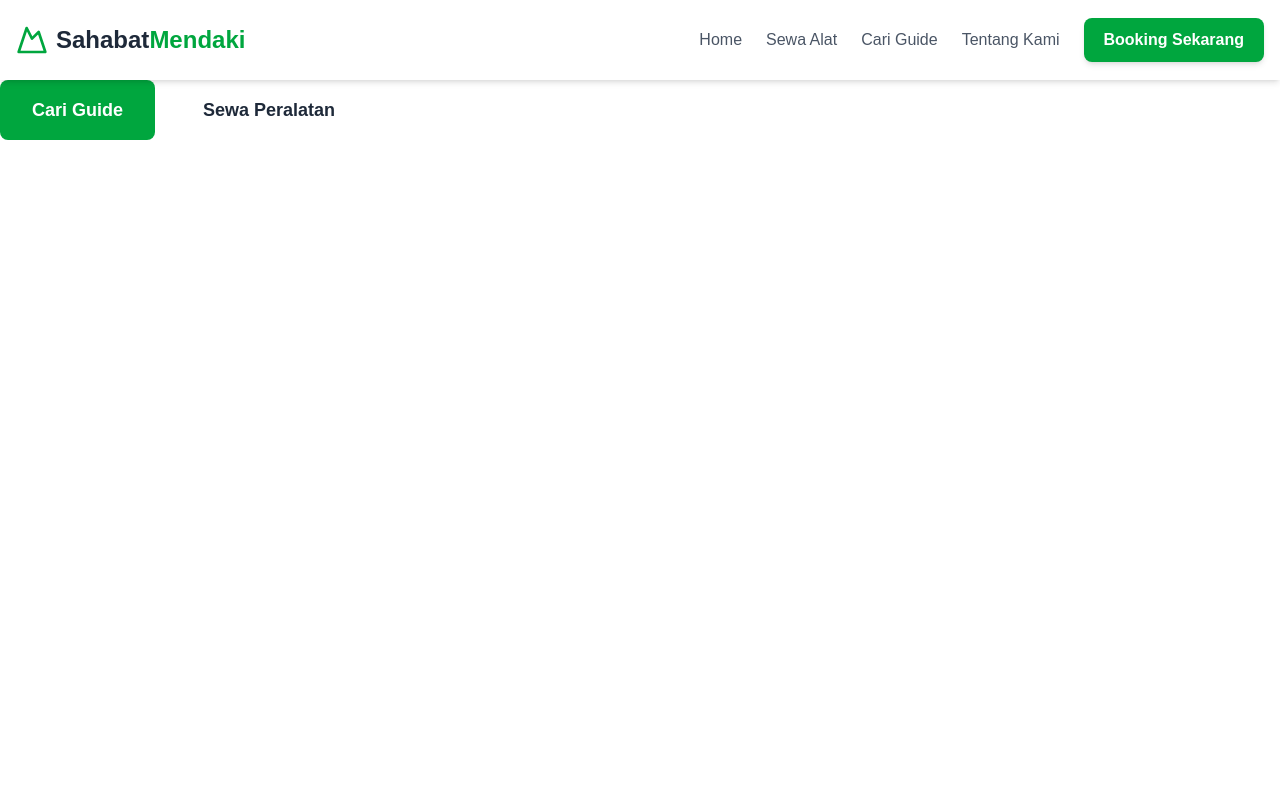
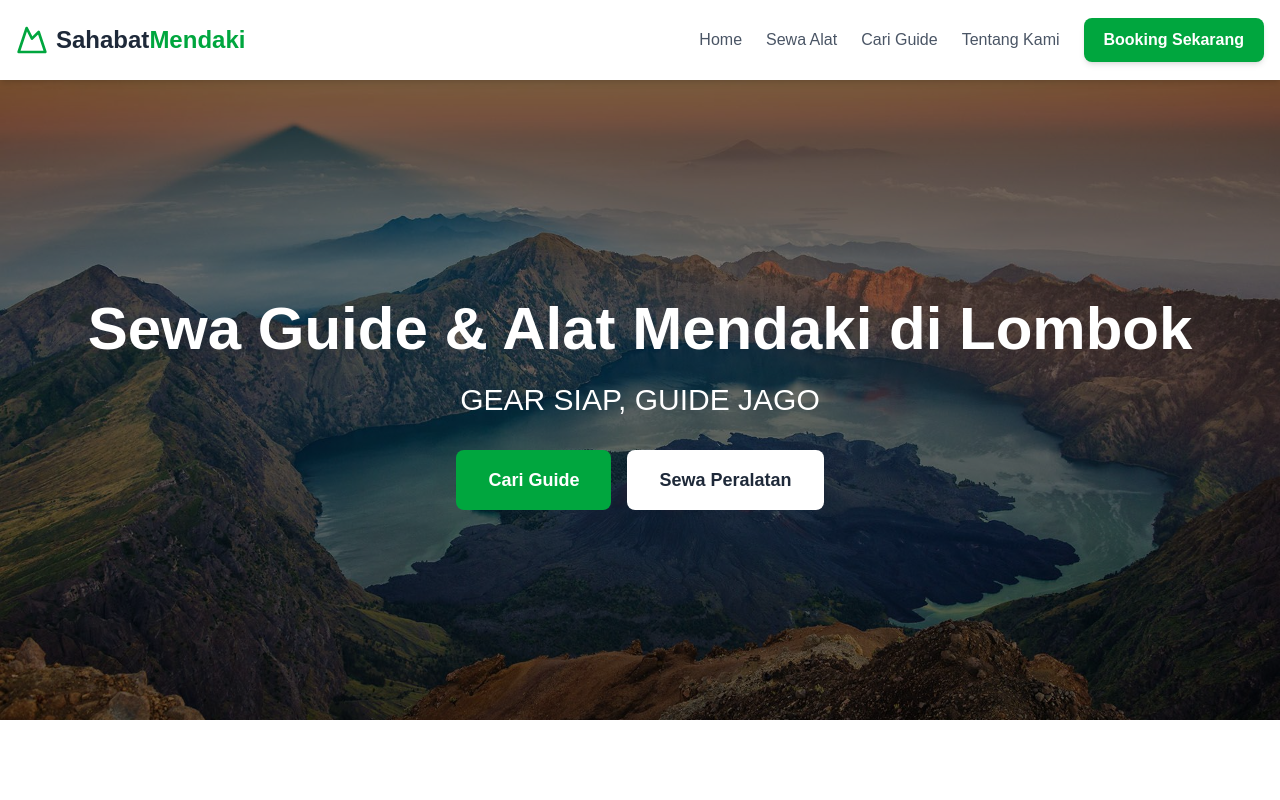
Before and after one commit to kykyramadhani/sahabat_mendaki_frontend, a Next.js app: page / in a window 1280 px wide. Shown: the top 800 px of the page. Built offline with nearby package versions, Linux system fonts and the light colour scheme.

Commit message:
fix hero section lol

```diff
--- a/src/components/home/HeroSection.tsx
+++ b/src/components/home/HeroSection.tsx
@@ -1,5 +1,3 @@
-'use client';
-
 interface HeroSectionProps {
   setPage: (path: string) => void;
 }
@@ -7,7 +5,21 @@ interface HeroSectionProps {
 export default function HeroSection({ setPage }: HeroSectionProps) {
   return (
     <section className="relative h-[80vh] min-h-[500px] text-white">
-      {/* ... isi sama seperti sebelumnya ... */}
+      <div className="absolute inset-0">
+        <img
+          src="/images/rinjani.jpg"
+          alt="Pemandangan Rinjani"
+          className="w-full h-full object-cover"
+        />
+        <div className="absolute inset-0 bg-black opacity-50"></div>
+      </div>
+        <div className="container mx-auto px-4 relative z-10 h-full flex flex-col justify-center items-center text-center">
+          <h1 className="text-4xl md:text-6xl font-extrabold mb-4 leading-tight">
+            Sewa Guide & Alat Mendaki di Lombok
+          </h1>
+          <p className="text-2xl md:text-3xl font-light mb-8">
+            GEAR SIAP, GUIDE JAGO
+          </p>
           <div className="flex flex-col sm:flex-row gap-4">
           <a
             href="#"
@@ -24,6 +36,7 @@ export default function HeroSection({ setPage }: HeroSectionProps) {
             Sewa Peralatan
           </a>
         </div>
+      </div>
     </section>
   );
 }
```
Lines whose indentation alone changed are shown as unchanged.
